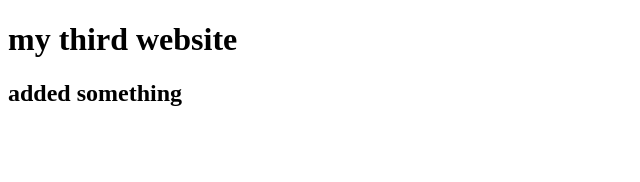
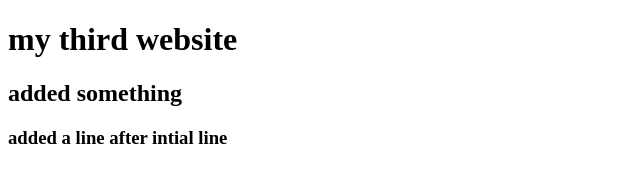
Before and after one commit to riazakhanda017ksn/my-third-website, a plain HTML site: page index.html in a window 1280 px wide. Shown: the whole page, without its empty margins (0-640 px from the left). Drawn offline with Linux system fonts and the light colour scheme.

Commit message:
added third heading

```diff
--- a/index.html
+++ b/index.html
@@ -8,5 +8,6 @@
 <body>
    <h1>my third website</h1>
    <h2>added something</h2>
+   <h3>added a line after intial line</h3>
 </body>
 </html>
```
